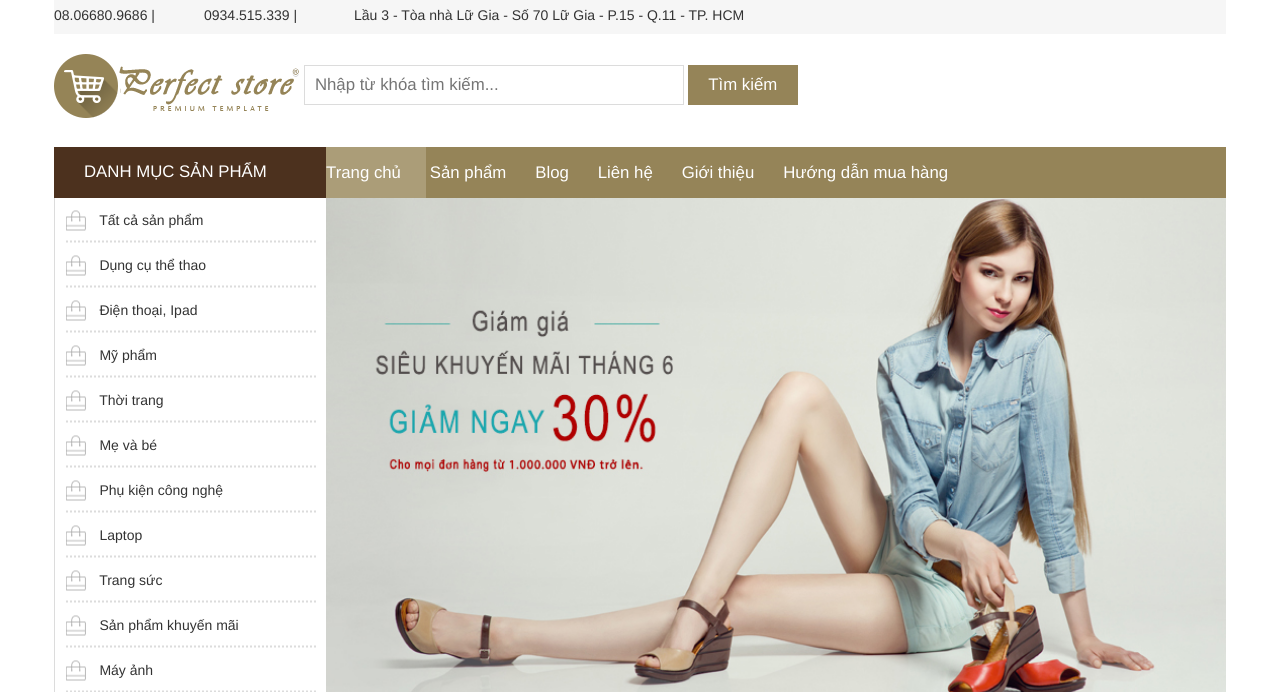
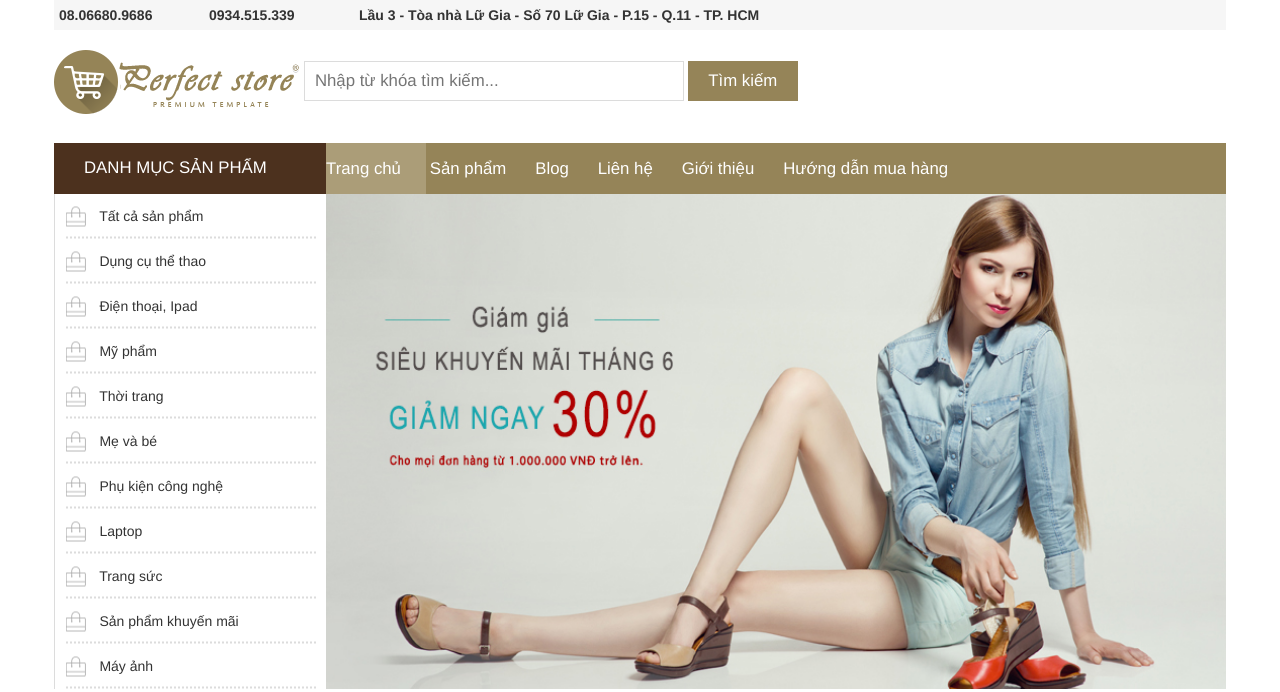
Before and after one commit to SpaceX120892/doanfree, a PHP site: page / in a window 1280 px wide. Shown: the top 692 px of the page. Run offline with PHP 8.4, Linux system fonts and the light colour scheme.

Commit message:
căn giũa thông tin liên hê

```diff
--- a/Dong/css/style.css
+++ b/Dong/css/style.css
@@ -62,10 +62,11 @@ body {
 
 .header_thong_tin_lien_he{
 	background-color: #f6f6f6;
-	height: 34px;
+	padding:5px 5px;
+	font-weight: bold;
 }
 .header_thong_tin_lien_he td{
-	padding-top: 5px;
+	margin-right:20px;
 }
 .header_tim_kiem{
 	height: 113px;
--- a/Dong/view/header.php
+++ b/Dong/view/header.php
@@ -1,8 +1,8 @@
 <div class="header_thong_tin_lien_he">
 	<table>
 		<tr>
-			<td width="150px">08.06680.9686   |</td>
-			<td width="150px">0934.515.339   |</td>
+			<td width="150px">08.06680.9686</td>
+			<td width="150px">0934.515.339</td>
 			<td width="550px">Lầu 3 - Tòa nhà Lữ Gia - Số 70 Lữ Gia - P.15 - Q.11 - TP. HCM</td>
 		</tr>
 	</table>
```
